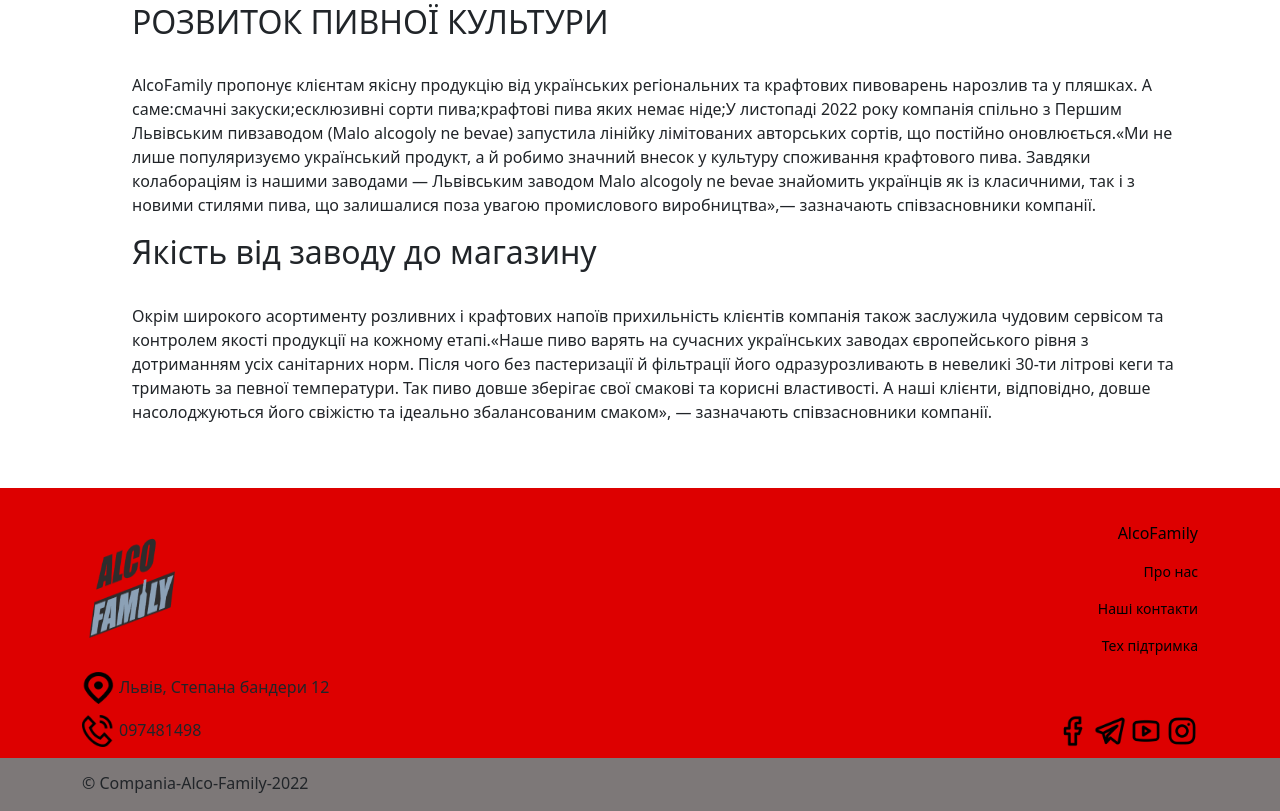
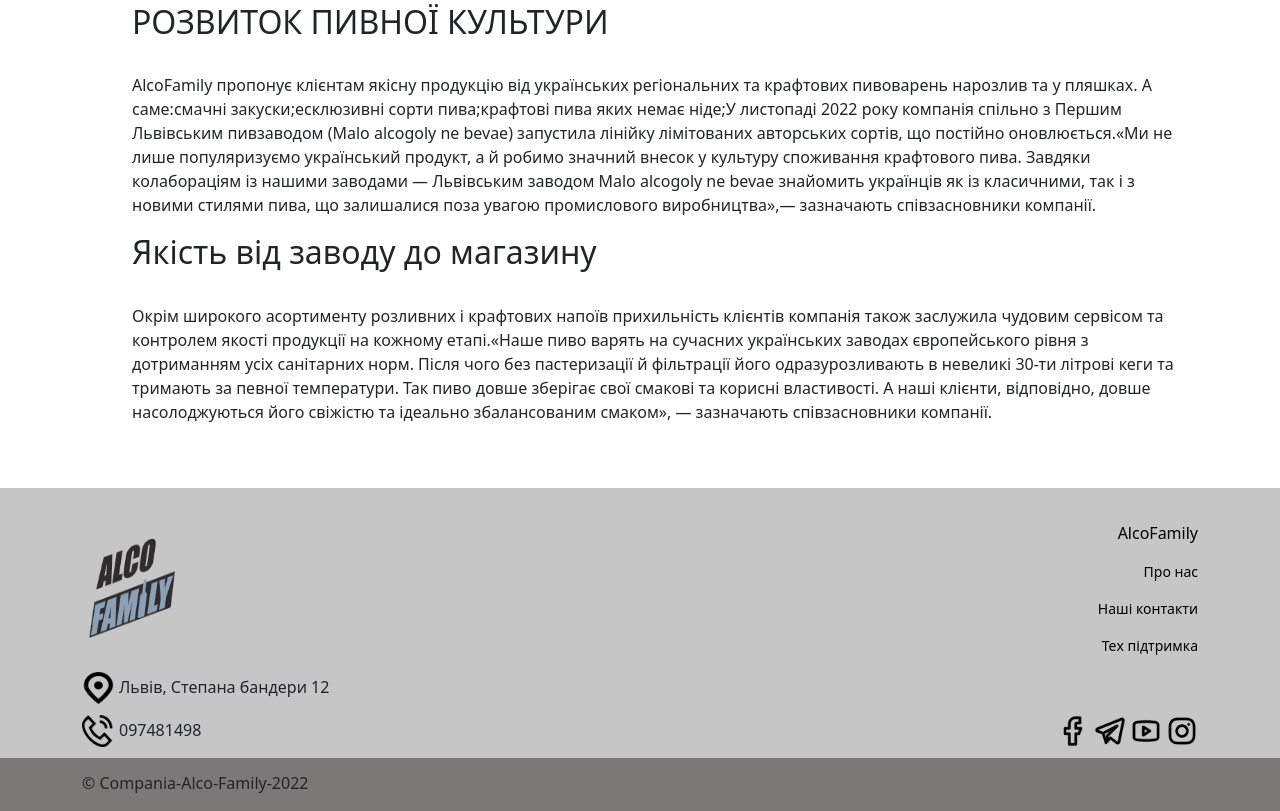
Before and after one commit to nitt123/AlcoFamily, a plain HTML site: page index.html in a window 1280 px wide. Shown: the part 665-1476 px from the top of the page. Drawn offline with nearby package versions, Linux system fonts and the light colour scheme.

Commit message:
Revert "я помiняв колiр"
This reverts commit 0aaef74c5c090b6d0c7c6077dc5ffb45fe2aadfa.

```diff
--- a/footer.css
+++ b/footer.css
@@ -49,7 +49,7 @@ footer .linki a:hover {
 
 }
 .footer{
-    background-color: #dd0000;
+    background-color: #C6C6C6;
     min-height: auto;
     width: 100%;
 }
```
